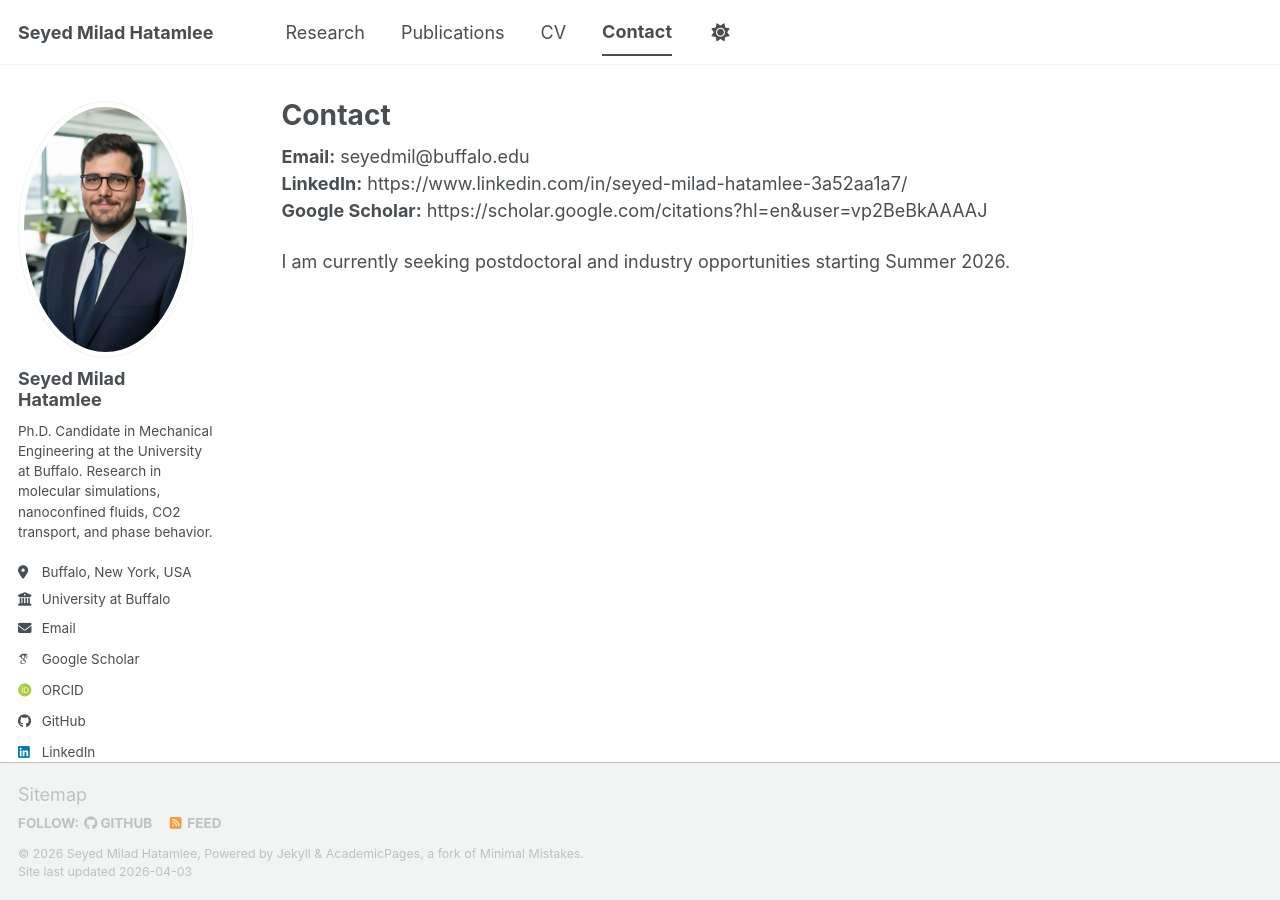
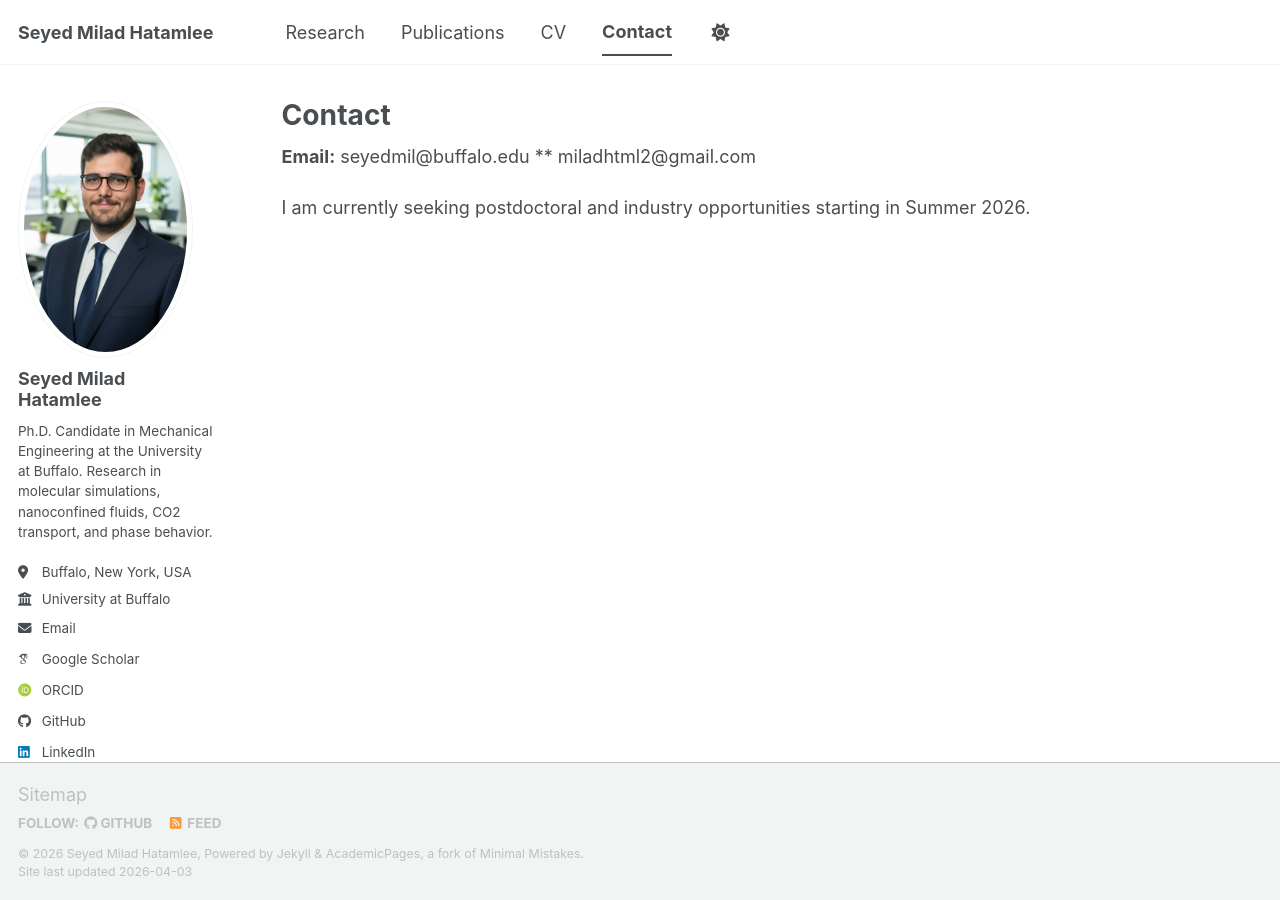
Before and after one commit to miladhtml/miladhatamlee.github.io, a Jekyll site: the page built from _pages/contact.md, in a window 1280 px wide. Built offline with Jekyll 4.4.1, drawn with Linux system fonts in a browser that asks for light colours; some web fonts are replaced; a script bundle is joined from its source files by our own code; library files that are not in the unit come from our copies.

Commit message:
Update contact information and formatting

```diff
--- a/_pages/contact.md
+++ b/_pages/contact.md
@@ -5,7 +5,6 @@ permalink: /contact/
 ---
 
 **Email:** seyedmil@buffalo.edu
-**LinkedIn:** https://www.linkedin.com/in/seyed-milad-hatamlee-3a52aa1a7/
-**Google Scholar:** https://scholar.google.com/citations?hl=en&user=vp2BeBkAAAAJ
+        ** miladhtml2@gmail.com
 
-I am currently seeking postdoctoral and industry opportunities starting Summer 2026.
+I am currently seeking postdoctoral and industry opportunities starting in Summer 2026.
```
